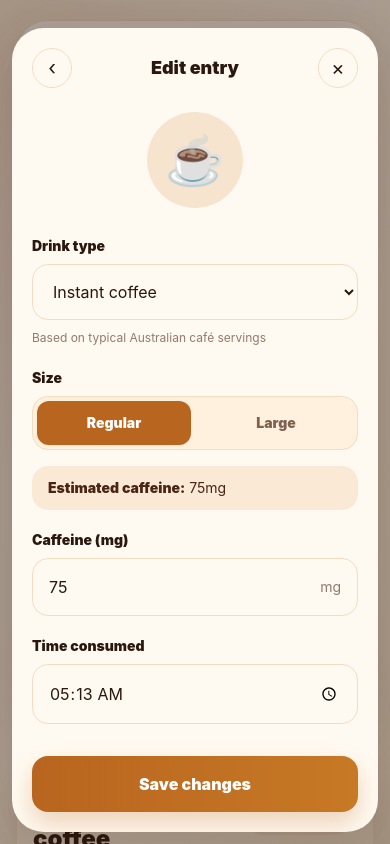
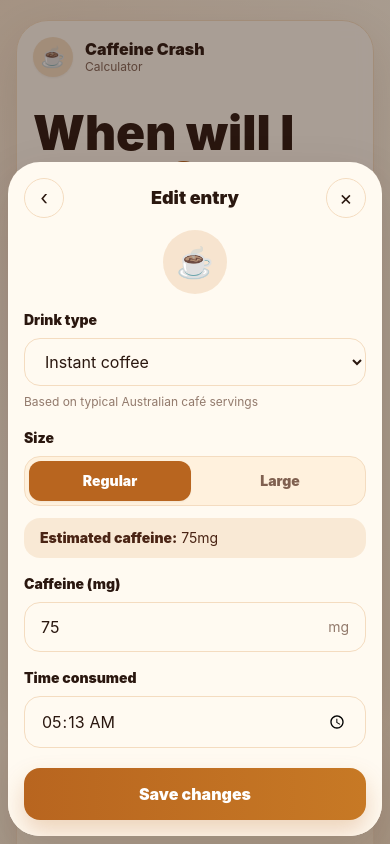
Before and after one commit to JoeGrimmer/caffeine-crash, a Next.js app: page / in a window 390 px wide. Both pictures are taken after a click on the button "+ Add your first cup". Built offline with nearby package versions, Linux system fonts and the light colour scheme.

Commit message:
Polish UX, refine caffeine presets and improve mobile experience

```diff
--- a/app/page.tsx
+++ b/app/page.tsx
@@ -261,11 +261,8 @@ function InputView({
       </h1>
       <p className="mt-4 max-w-xs text-base leading-6 text-roast">Log today’s cups and I’ll estimate when your productivity expires.</p>
 
-      <div className="mt-8 flex items-center justify-between">
+      <div className="mt-8">
         <h2 className="font-black">Your coffees</h2>
-        <button onClick={onAdd} className="grid h-11 w-11 place-items-center rounded-full bg-caramel text-2xl text-white shadow-button" aria-label="Add coffee">
-          +
-        </button>
       </div>
 
       <div className="mt-3 space-y-3">
@@ -493,7 +490,7 @@ function EditEntryModal({
 
   return (
     <motion.div
-      className="fixed inset-0 z-50 grid touch-none place-items-end overflow-hidden overscroll-none bg-espresso/40 px-3 pb-[calc(env(safe-area-inset-bottom)+12px)] pt-[calc(env(safe-area-inset-top)+12px)] sm:place-items-center"
+      className="fixed inset-0 z-50 grid touch-none place-items-end overflow-hidden overscroll-none bg-espresso/40 px-2 pb-[calc(env(safe-area-inset-bottom)+8px)] pt-[calc(env(safe-area-inset-top)+8px)] sm:place-items-center"
       initial={{ opacity: 0 }}
       animate={{ opacity: 1 }}
       exit={{ opacity: 0 }}
@@ -503,12 +500,12 @@ function EditEntryModal({
           event.preventDefault();
           onSave({ ...draft, caffeineMg: Math.max(0, Number(draft.caffeineMg) || 0) });
         }}
-        className="max-h-[calc(100dvh-env(safe-area-inset-top)-env(safe-area-inset-bottom)-24px)] w-full max-w-[430px] touch-pan-y overflow-y-auto overscroll-contain rounded-[2rem] bg-foam p-5 shadow-soft [-webkit-overflow-scrolling:touch]"
+        className="flex max-h-[calc(100dvh-env(safe-area-inset-top)-env(safe-area-inset-bottom)-16px)] w-full max-w-[430px] touch-pan-y flex-col overflow-hidden rounded-[2rem] bg-foam shadow-soft"
         initial={{ y: 40, opacity: 0 }}
         animate={{ y: 0, opacity: 1 }}
         exit={{ y: 40, opacity: 0 }}
       >
-        <div className="flex items-center justify-between">
+        <div className="flex shrink-0 items-center justify-between px-4 pt-4">
           <button type="button" onClick={onClose} className="grid h-10 w-10 place-items-center rounded-full border border-latte text-xl" aria-label="Close">
             ‹
           </button>
@@ -518,9 +515,10 @@ function EditEntryModal({
           </button>
         </div>
 
-        <div className="mx-auto mt-6 grid h-24 w-24 place-items-center rounded-full bg-latte/70 text-5xl">☕</div>
+        <div className="overflow-y-auto overscroll-contain px-4 pb-3 [-webkit-overflow-scrolling:touch]">
+          <div className="mx-auto mt-3 grid h-16 w-16 place-items-center rounded-full bg-latte/70 text-3xl">☕</div>
 
-        <label className="mt-7 block text-sm font-black">Drink type</label>
+          <label className="mt-4 block text-sm font-black">Drink type</label>
           <select
             value={draft.drinkType}
             onChange={(event) => {
@@ -532,7 +530,7 @@ function EditEntryModal({
                 caffeineMg: selected.custom ? current.caffeineMg : selected.caffeine[current.size ?? "Regular"],
               }));
             }}
-          className="mt-2 w-full rounded-2xl border border-latte bg-foam px-4 py-4 outline-none ring-caramel/30 focus:ring-4"
+            className="mt-2 w-full rounded-2xl border border-latte bg-foam px-4 py-3 outline-none ring-caramel/30 focus:ring-4"
           >
             <optgroup label="Coffee">
               {drinkOptions
@@ -549,11 +547,11 @@ function EditEntryModal({
                 ))}
             </optgroup>
           </select>
-        <p className="mt-2 text-xs leading-5 text-roast/60">Based on typical Australian café servings</p>
+          <p className="mt-1.5 text-xs leading-5 text-roast/60">Based on typical Australian café servings</p>
 
           {!isCustomDrink ? (
             <>
-            <label className="mt-5 block text-sm font-black">Size</label>
+              <label className="mt-4 block text-sm font-black">Size</label>
               <div className="mt-2 grid grid-cols-2 gap-2 rounded-2xl border border-latte bg-[#fff1dd] p-1">
                 {sizeOptions.map((size) => (
                   <button
@@ -566,7 +564,7 @@ function EditEntryModal({
                         caffeineMg: getDefaultCaffeine(current.drinkType, size),
                       }))
                     }
-                  className={`rounded-xl px-3 py-3 text-sm font-black transition ${
+                    className={`rounded-xl px-3 py-2.5 text-sm font-black transition ${
                       draftSize === size ? "bg-caramel text-white shadow-sm" : "text-roast/70"
                     }`}
                   >
@@ -577,34 +575,37 @@ function EditEntryModal({
             </>
           ) : null}
 
-        <div className="mt-4 rounded-2xl bg-latte/55 px-4 py-3 text-sm text-roast">
+          <div className="mt-3 rounded-2xl bg-latte/55 px-4 py-2.5 text-sm text-roast">
             <span className="font-black">Estimated caffeine:</span>{" "}
             {isCustomDrink ? `${Math.max(0, Number(draft.caffeineMg) || 0)}mg, because you know your cup best.` : `${draft.caffeineMg}mg`}
           </div>
 
-        <label className="mt-5 block text-sm font-black">Caffeine (mg)</label>
+          <label className="mt-4 block text-sm font-black">Caffeine (mg)</label>
           <div className="mt-2 flex items-center rounded-2xl border border-latte bg-foam px-4 ring-caramel/30 focus-within:ring-4">
             <input
               type="number"
               min="0"
               value={draft.caffeineMg}
               onChange={(event) => setDraft((current) => ({ ...current, caffeineMg: Number(event.target.value) }))}
-            className="w-full bg-transparent py-4 outline-none"
+              className="w-full bg-transparent py-3 outline-none"
             />
             <span className="text-sm text-roast/60">mg</span>
           </div>
 
-        <label className="mt-5 block text-sm font-black">Time consumed</label>
+          <label className="mt-4 block text-sm font-black">Time consumed</label>
           <input
             type="time"
             value={draft.time}
             onChange={(event) => setDraft((current) => ({ ...current, time: event.target.value }))}
-          className="mt-2 w-full rounded-2xl border border-latte bg-foam px-4 py-4 outline-none ring-caramel/30 focus:ring-4"
+            className="mt-2 w-full rounded-2xl border border-latte bg-foam px-4 py-3 outline-none ring-caramel/30 focus:ring-4"
           />
+        </div>
 
-        <button className="mt-8 w-full rounded-2xl bg-gradient-to-r from-caramel to-[#c77925] px-5 py-4 font-black text-white shadow-button">
+        <div className="shrink-0 bg-foam px-4 pb-4 pt-2">
+          <button className="w-full rounded-2xl bg-gradient-to-r from-caramel to-[#c77925] px-5 py-3.5 font-black text-white shadow-button">
             Save changes
           </button>
+        </div>
       </motion.form>
     </motion.div>
   );
```
Lines whose indentation alone changed are shown as unchanged.
